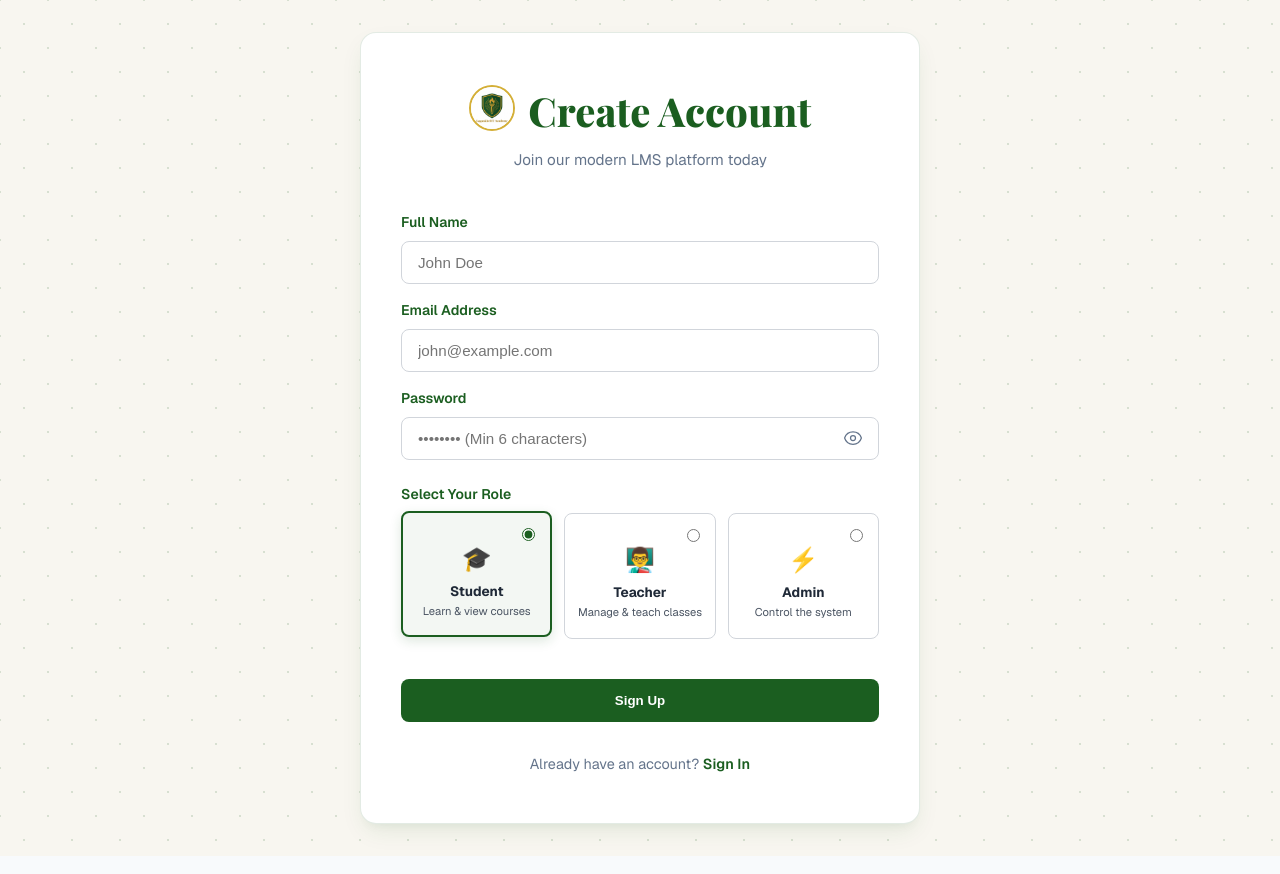
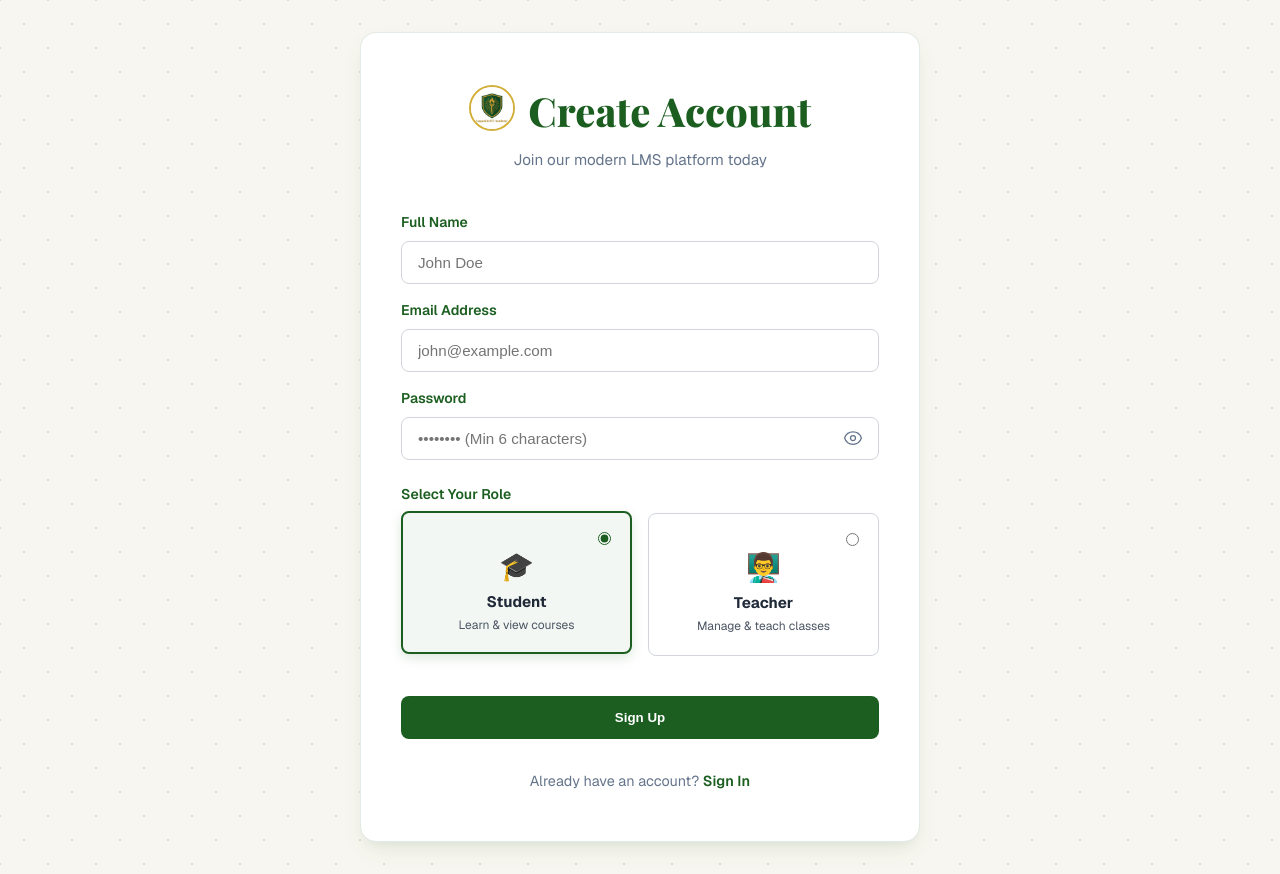
Before and after one commit to shakyamtech/LMS-Learning-Mgmt-System, a Next.js app: page /register in a window 1280 px wide. Built offline with nearby package versions, Linux system fonts and the light colour scheme; no server answers; a web font is replaced by a local one.

Commit message:
security: remove Admin role from public signup page and block Admin self-registration in auth action

```diff
--- a/src/app/actions/auth.ts
+++ b/src/app/actions/auth.ts
@@ -39,6 +39,10 @@ export async function register(prevState: any, formData: FormData) {
   const role = roleInput.toUpperCase() as Role;
   if (!Object.values(Role).includes(role)) {
     return { error: "Invalid role selected." };
+  }
+
+  if (role === Role.ADMIN) {
+    return { error: "Admin accounts cannot be created via public registration." };
   }
 
   let targetPath = "";
--- a/src/app/register/page.tsx
+++ b/src/app/register/page.tsx
@@ -6,7 +6,7 @@ import { useActionState, useState } from "react";
 
 export default function RegisterPage() {
   const [state, formAction, isPending] = useActionState(register, null);
-  const [selectedRole, setSelectedRole] = useState<"STUDENT" | "TEACHER" | "ADMIN">("STUDENT");
+  const [selectedRole, setSelectedRole] = useState<"STUDENT" | "TEACHER">("STUDENT");
   const [showPassword, setShowPassword] = useState(false);
 
   return (
@@ -141,7 +141,7 @@ export default function RegisterPage() {
           <div className="input-group" style={{ marginBottom: "2.5rem" }}>
             <label className="auth-input-label">Select Your Role</label>
 
-            <div style={{ display: "grid", gridTemplateColumns: "repeat(3, 1fr)", gap: "0.75rem", marginTop: "0.5rem" }}>
+            <div style={{ display: "grid", gridTemplateColumns: "repeat(2, 1fr)", gap: "1rem", marginTop: "0.5rem" }}>
               {/* Student Card */}
               <div
                 onClick={() => setSelectedRole("STUDENT")}
@@ -149,7 +149,7 @@ export default function RegisterPage() {
                   border: selectedRole === "STUDENT" ? "2px solid var(--college-primary)" : "1px solid #d1d5db",
                   backgroundColor: selectedRole === "STUDENT" ? "rgba(27, 94, 32, 0.05)" : "#ffffff",
                   borderRadius: "var(--radius-md)",
-                  padding: "1rem 0.5rem",
+                  padding: "1.25rem 0.75rem",
                   textAlign: "center",
                   cursor: "pointer",
                   transition: "all var(--transition-fast)",
@@ -166,9 +166,9 @@ export default function RegisterPage() {
                     style={{ accentColor: "var(--college-primary)", cursor: "pointer" }}
                   />
                 </div>
-                <div style={{ fontSize: "1.5rem", marginBottom: "0.25rem" }}>🎓</div>
-                <div style={{ fontWeight: 700, fontSize: "0.85rem", color: "#1f2937" }}>Student</div>
-                <div style={{ fontSize: "0.7rem", color: "#4b5563", marginTop: "0.25rem", lineHeight: "1.2" }}>Learn & view courses</div>
+                <div style={{ fontSize: "1.75rem", marginBottom: "0.25rem" }}>🎓</div>
+                <div style={{ fontWeight: 700, fontSize: "0.95rem", color: "#1f2937" }}>Student</div>
+                <div style={{ fontSize: "0.75rem", color: "#4b5563", marginTop: "0.25rem", lineHeight: "1.2" }}>Learn & view courses</div>
               </div>
 
               {/* Teacher Card */}
@@ -178,7 +178,7 @@ export default function RegisterPage() {
                   border: selectedRole === "TEACHER" ? "2px solid var(--college-primary)" : "1px solid #d1d5db",
                   backgroundColor: selectedRole === "TEACHER" ? "rgba(27, 94, 32, 0.05)" : "#ffffff",
                   borderRadius: "var(--radius-md)",
-                  padding: "1rem 0.5rem",
+                  padding: "1.25rem 0.75rem",
                   textAlign: "center",
                   cursor: "pointer",
                   transition: "all var(--transition-fast)",
@@ -195,38 +195,9 @@ export default function RegisterPage() {
                     style={{ accentColor: "var(--college-primary)", cursor: "pointer" }}
                   />
                 </div>
-                <div style={{ fontSize: "1.5rem", marginBottom: "0.25rem" }}>👨‍🏫</div>
-                <div style={{ fontWeight: 700, fontSize: "0.85rem", color: "#1f2937" }}>Teacher</div>
-                <div style={{ fontSize: "0.7rem", color: "#4b5563", marginTop: "0.25rem", lineHeight: "1.2" }}>Manage & teach classes</div>
-              </div>
-
-              {/* Admin Card */}
-              <div
-                onClick={() => setSelectedRole("ADMIN")}
-                style={{
-                  border: selectedRole === "ADMIN" ? "2px solid var(--college-primary)" : "1px solid #d1d5db",
-                  backgroundColor: selectedRole === "ADMIN" ? "rgba(27, 94, 32, 0.05)" : "#ffffff",
-                  borderRadius: "var(--radius-md)",
-                  padding: "1rem 0.5rem",
-                  textAlign: "center",
-                  cursor: "pointer",
-                  transition: "all var(--transition-fast)",
-                  boxShadow: selectedRole === "ADMIN" ? "0 4px 12px rgba(27, 94, 32, 0.15)" : "none",
-                  transform: selectedRole === "ADMIN" ? "translateY(-2px)" : "none",
-                  userSelect: "none"
-                }}
-              >
-                <div style={{ display: "flex", justifyContent: "flex-end", padding: "0 0.25rem", marginTop: "-0.25rem" }}>
-                  <input
-                    type="radio"
-                    checked={selectedRole === "ADMIN"}
-                    onChange={() => setSelectedRole("ADMIN")}
-                    style={{ accentColor: "var(--college-primary)", cursor: "pointer" }}
-                  />
-                </div>
-                <div style={{ fontSize: "1.5rem", marginBottom: "0.25rem" }}>⚡</div>
-                <div style={{ fontWeight: 700, fontSize: "0.85rem", color: "#1f2937" }}>Admin</div>
-                <div style={{ fontSize: "0.7rem", color: "#4b5563", marginTop: "0.25rem", lineHeight: "1.2" }}>Control the system</div>
+                <div style={{ fontSize: "1.75rem", marginBottom: "0.25rem" }}>👨‍🏫</div>
+                <div style={{ fontWeight: 700, fontSize: "0.95rem", color: "#1f2937" }}>Teacher</div>
+                <div style={{ fontSize: "0.75rem", color: "#4b5563", marginTop: "0.25rem", lineHeight: "1.2" }}>Manage & teach classes</div>
               </div>
             </div>
           </div>
```
